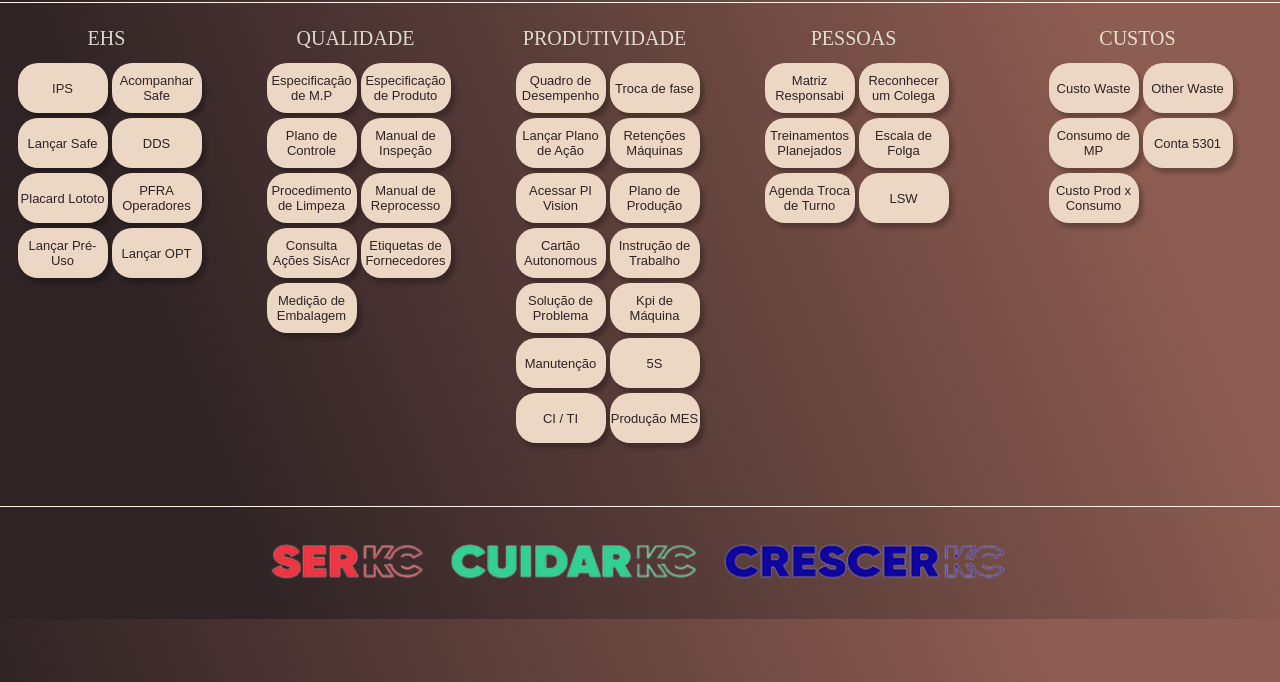
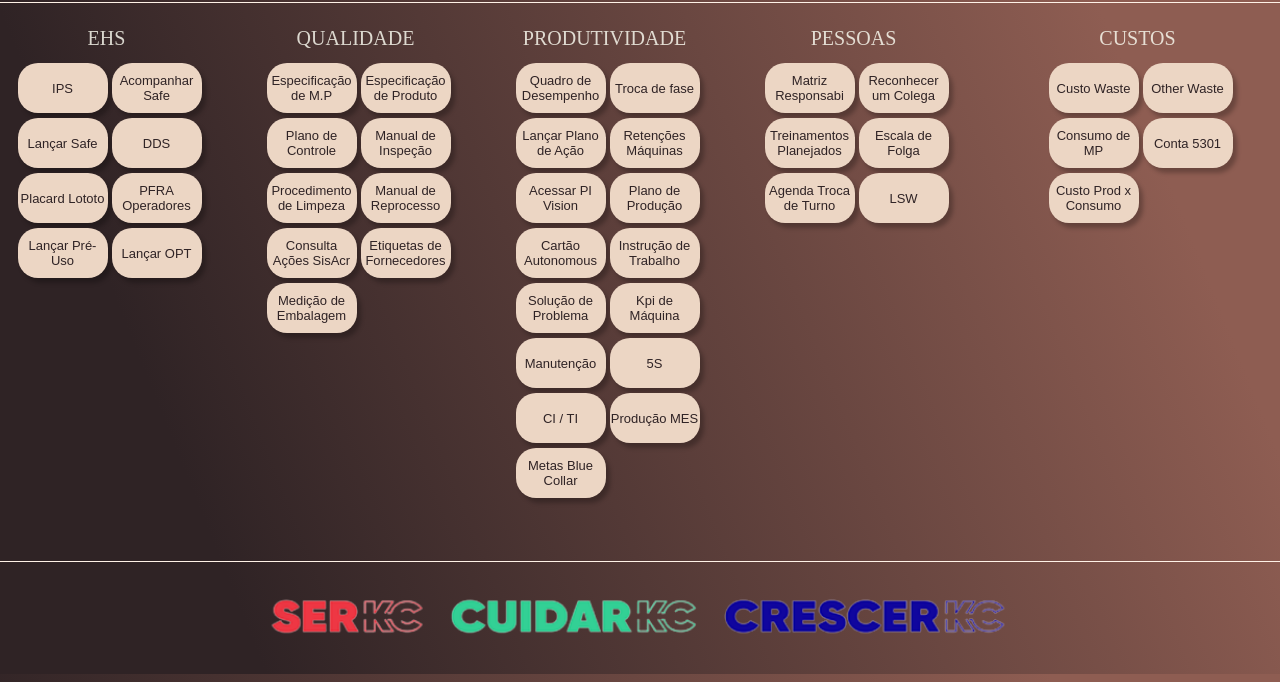
Before and after one commit to l24427/MelhoriaContinua_PH-02, a plain HTML site: page index.html in a window 1280 px wide. Shown: the part 118-800 px from the top of the page. Drawn offline with Linux system fonts and the light colour scheme.

Commit message:
Update index.html

```diff
--- a/index.html
+++ b/index.html
@@ -96,6 +96,7 @@
                         </button></a>
 
 
+
             </div>
             <div>
                 <div>
@@ -149,6 +150,9 @@
                                         </button></a>
                                         <a href="https://app.powerbi.com/groups/cfca818e-1113-48e2-bbd6-c682dd473fb8/reports/8dae408e-7fd8-4291-8ae9-8256bff014f9/ReportSection1a60f4bc2b3be766a368?experience=power-bi" target="_blank"> <button
                                 class="Conteudo-principal-escrito-botao" style="text-decoration:none" target="_blank">Produção MES
+                                        </button></a>
+                <a href="https://kimberlyclark.sharepoint.com/:x:/r/Sites/H945/_layouts/15/Doc.aspx?sourcedoc=%7B51F6206F-0621-41F4-90F3-191844532AA2%7D&file=METAS%20BLUE%20COLLAR%202025%20-%20BCM.xlsx&action=default&mobileredirect=true" target="_blank"> <button
+                                class="Conteudo-principal-escrito-botao" style="text-decoration:none" target="_blank">Metas Blue Collar
                                         </button></a>
 
 
```
